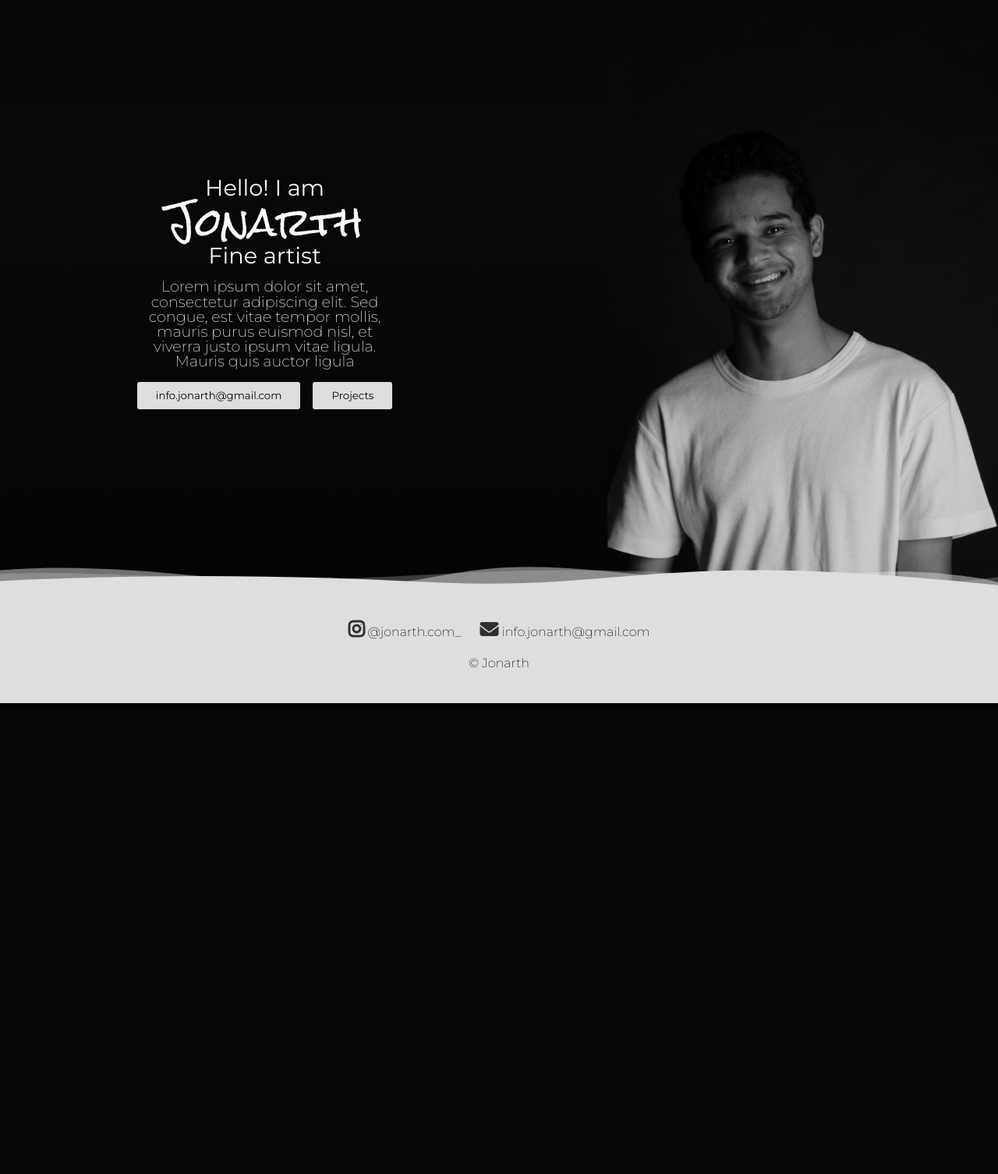
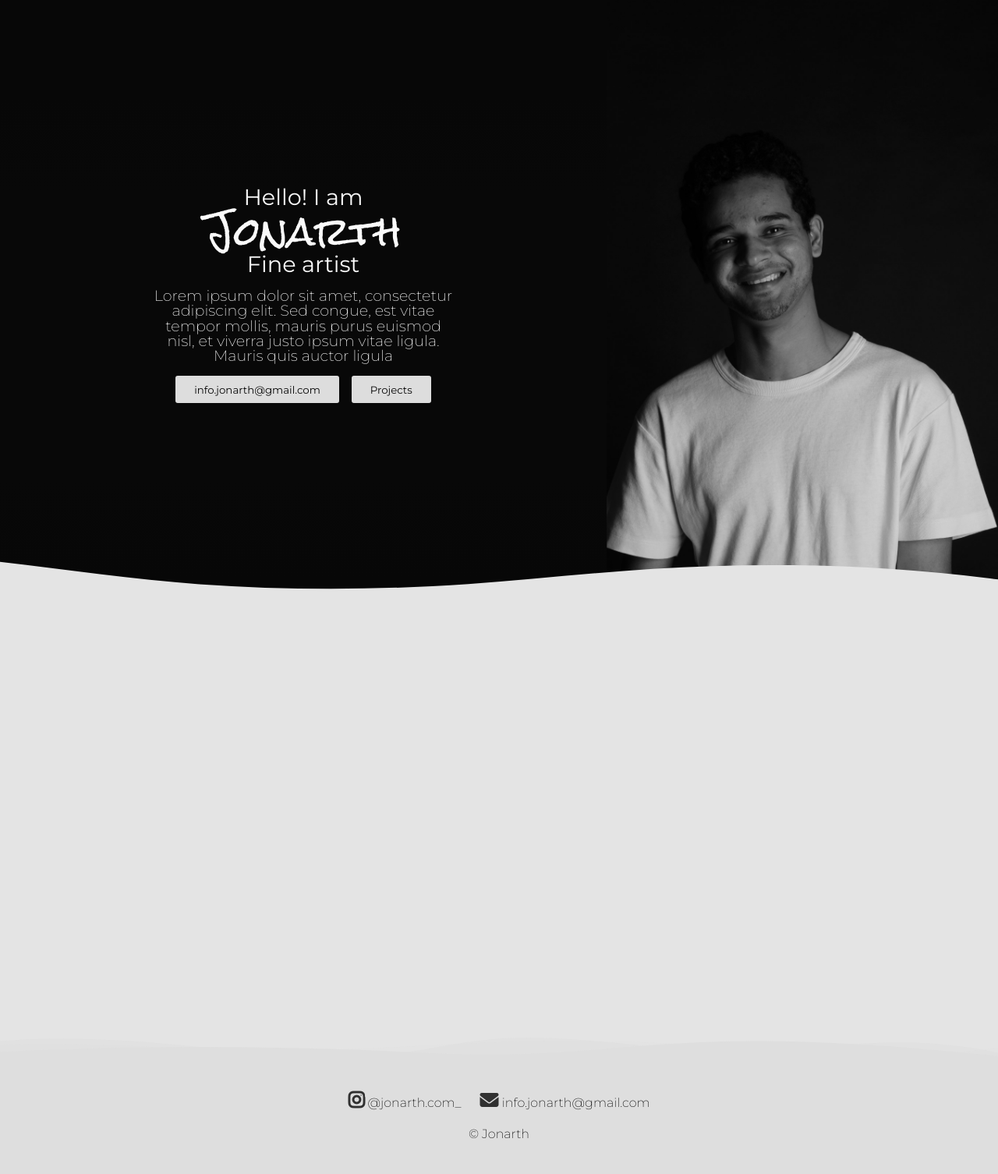
Before and after one commit to leohx2/CS50s_Web, a Django app: page / in a window 1280 px wide. Shown: the part 48-1554 px from the top of the page at 78% size. Before the commit the page ends 950 px from the top, so only its background shows below. Run offline with Django 3.2, Linux system fonts and the light colour scheme; some libraries are stand-ins or nearby versions.

Commit message:
CSS adjustment, creating a place to insert the about me content, need bug fixes

```diff
--- a/FinalProject/finalproject/portfolio/static/portfolio/css/homePage.css
+++ b/FinalProject/finalproject/portfolio/static/portfolio/css/homePage.css
@@ -3,21 +3,28 @@
     background-image: linear-gradient(to bottom, #070707, #070707, #080808, #080808, #080808, #080808, #070707, #070707, #060606, #060606, #050505, #040404);
     color: #FAFAFA;
     display: flex;
-    height: calc(100vh - 48px);
-    gap:100px;
-    justify-content: space-between;
+    flex-direction: column;
+    min-height: calc(100vh - 48px);
     width: 100%;
 }
 
-.homePage-authorDescription {
+.authorIntroduction  {
     align-items: center;
     display: flex;
     justify-content: center;
     height: 100%;
     text-align: center;
+    position: relative;
     width: 100%;
 }
-
+.homePage-authorDescription  {
+    align-items: center;
+    display: flex;
+    justify-content: center;
+    min-height: 80vh;
+    text-align: center;
+    width: 100%;
+}
 .authorDescription-content {
     display: flex;
     flex-direction: column;
@@ -49,6 +56,7 @@
 
 .homePage-authorPicture img {
     height: 100%;
+    width: 100%;
     object-fit:contain;
 }
 
@@ -95,6 +103,36 @@
     left: 0px;
 }
 
+.waveShapeHome {
+    position: absolute;
+    bottom: 0;
+    left: 0;
+    width: 100%;
+    overflow: hidden;
+    line-height: 0;
+    transform: rotate(180deg);
+}
+
+.waveShapeHome svg {
+    position: relative;
+    display: block;
+    width: calc(129% + 1.3px);
+    height: 56px;
+}
+
+.waveShapeHome .shape-fill {
+    fill: #E4E4E4;
+}
+
+/* styles for about me from now */
+
+.aboutMe{
+    background-color: #E4E4E4;
+    height: 600px;
+    position: relative;
+    width: 100%;
+}
+
 /* responsive */
 @media screen and (max-width: 850px) {
     .homePage-authorPicture {
@@ -104,6 +142,7 @@
         background-image: linear-gradient(to bottom, #070707, #090909, #0a0a0a, #0c0c0c, #0d0d0d, #111111, #151515, #181818, #1e1e1e, #232323, #292929, #2f2f2f);
         gap:0px;
     }
+
     .authorDescription-content {
         text-align: center;
         width: 100%;
--- a/FinalProject/finalproject/portfolio/static/portfolio/css/index.css
+++ b/FinalProject/finalproject/portfolio/static/portfolio/css/index.css
@@ -170,4 +170,11 @@ pre {
     .navBar-bigScreen {
         display: none;
     }
+
+    .navA, .authorA{
+        opacity: 0.4;
+    }
+    .active {
+        opacity: 1;
+    }
 }
--- a/FinalProject/finalproject/portfolio/static/portfolio/css/newProject.css
+++ b/FinalProject/finalproject/portfolio/static/portfolio/css/newProject.css
@@ -338,7 +338,7 @@ textarea.inputNewProject {
         padding: 0;
     }
     .projectContent {
-        padding: 1rem 2rem 2rem 2rem;
+        padding: 0 0 2rem 0;
     }
     .projectTitleFinal {
         font-size: 3rem;
--- a/FinalProject/finalproject/portfolio/static/portfolio/css/projects.css
+++ b/FinalProject/finalproject/portfolio/static/portfolio/css/projects.css
@@ -64,8 +64,8 @@
     }
 
     .thumbnail-content-image-container {
-        height: 250px;
-        width: 250px;
+        height: 200px;
+        width: 200px;
     }
 
     .category-container {
--- a/FinalProject/finalproject/portfolio/static/portfolio/javaScript/Pages/homePage.js
+++ b/FinalProject/finalproject/portfolio/static/portfolio/javaScript/Pages/homePage.js
@@ -3,15 +3,22 @@ import { cleandAndUpdateState } from '../Functionalities/cleanAndUpdateState.js'
 import { transictionMaker } from '../Functionalities/transiction.js';
 import { renderProjectsPage } from './projectsPage.js';
 
-// Function the render the home page
-export function homePage (main, container, backButton=false) {
-    // Clean any content before insert a new one and upadte the state
-    cleandAndUpdateState(container, "home", backButton)
+// Thank you very much shapedivider.app
+const waveShape = () => {
+    return(`
+        <div class="waveShapeHome">
+            <svg data-name="Layer 1" xmlns="http://www.w3.org/2000/svg" viewBox="0 0 1200 120" preserveAspectRatio="none">
+                <path d="M321.39,56.44c58-10.79,114.16-30.13,172-41.86,82.39-16.72,168.19-17.73,250.45-.39C823.78,31,906.67,72,985.66,92.83c70.05,18.48,146.53,26.09,214.34,3V0H0V27.35A600.21,600.21,0,0,0,321.39,56.44Z" class="shape-fill"></path>
+            </svg>
+        </div>
+        `)
+}
 
-    // Home page content.
-    if (main.dataset.language === 'en') {
-        container.insertAdjacentHTML('afterbegin',
-        `
+// home page section 1 - author introduction
+const authorIntroduction = (language) => {
+    if (language === "en") {
+        return(`
+        <div class="authorIntroduction">
             <div class="homePage-authorDescription">
                 <div class="authorDescription-content">
                     <h3 class="authorDescription-welcome">Hello! I am</h3>
@@ -37,15 +44,18 @@ export function homePage (main, container, backButton=false) {
                 <div class="homePage-authorPicture">
                     <img class="authorImg" src="../../static/portfolio/images/john_image_1.jpeg" alt="Jonathan Rosildo Image">
                 </div>
-        `);
-    } else {
-        container.insertAdjacentHTML('afterbegin',
-        `
+                ${waveShape()}
+        </div>
+        `)
+    }
+    else {
+        return (`
+        <div class="authorIntroduction">
             <div class="homePage-authorDescription">
                 <div class="authorDescription-content">
-                 <h3 class="authorDescription-welcome">Olá! Eu sou o</h3>
+                    <h3 class="authorDescription-welcome">Hello! I am</h3>
                     <h1 class="authorDescription-name">Jonarth</h1>
-                 <span class="authorDescription-job">Artista plástico</span>
+                    <span class="authorDescription-job">Fine artist</span>
                     <span class="authorDescription-briefing">
                         Lorem ipsum dolor sit amet, consectetur adipiscing elit. Sed congue, est
                         vitae tempor mollis, mauris purus euismod nisl, et viverra justo ipsum vitae
@@ -58,7 +68,7 @@ export function homePage (main, container, backButton=false) {
                             </button>
                             <span class="tooltipText"></span>
                         </div>
-                     <button class="authorDescription-buttons-projects" >Projectos</button>
+                        <button class="authorDescription-buttons-projects" >Projects</button>
                     </div>
                 </div>
             </div>
@@ -66,7 +76,37 @@ export function homePage (main, container, backButton=false) {
                 <div class="homePage-authorPicture">
                     <img class="authorImg" src="../../static/portfolio/images/john_image_1.jpeg" alt="Jonathan Rosildo Image">
                 </div>
-        `);
+                ${waveShape()}
+        </div>
+        `)
+    }
+}
+
+// home page section 2 - about me
+const aboutMe = (language) => {
+    if (language === "en") {
+        return(`
+        <div class="aboutMe">
+        </div>
+        `)
+    } else {
+        return(`
+        <div class="aboutMe">
+        </div>
+        `)
+    }
+}
+
+// Function the render the home page and aboutme content
+export function homePage (main, container, backButton=false) {
+    // Clean any content before insert a new one and upadte the state
+    cleandAndUpdateState(container, "home", backButton)
+
+    // Home page content.
+    if (main.dataset.language === 'en') {
+        container.insertAdjacentHTML('afterbegin',`${authorIntroduction("en")} ${aboutMe("en")}`);
+    } else {
+        container.insertAdjacentHTML('afterbegin',`${authorIntroduction("pt")} ${aboutMe("pt")}`,);
     }
     // Send the user to projects page when clicks on projects button
     document.querySelector(".authorDescription-buttons-projects").addEventListener('click', () => {
```
Also changed, not shown: FinalProject/finalproject/db.sqlite3, 6 other files. Lines whose indentation alone changed are shown as unchanged.
